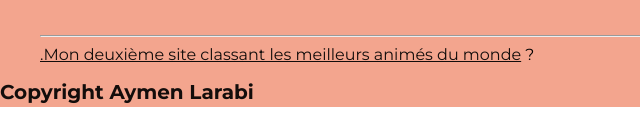
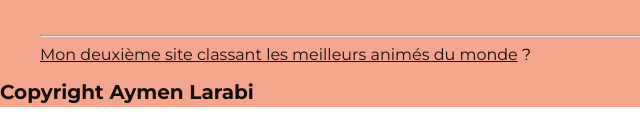
Before and after one commit to Aymenlarabi/web-Aymen, a plain HTML site: page index.html in a window 1280 px wide. Shown: the part 6278-6392 px from the top of the page, 0-640 px from the left. Drawn offline with Linux system fonts and the light colour scheme.

Commit message:
Update index.html

```diff
--- a/index.html
+++ b/index.html
@@ -312,7 +312,7 @@ C'est aussi dans la Tour céleste que Gon se bat contre Hisoka pour la première
 
 
    <hr>
-	 <a href="Page_Anime.html">.Mon deuxième site classant les meilleurs animés du monde</a> ?<br />
+	 <a href="Page_Anime.html">Mon deuxième site classant les meilleurs animés du monde</a> ?<br />
 
 	</td>
     </table>
```
